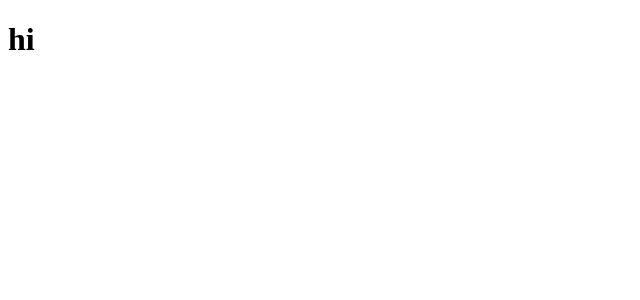
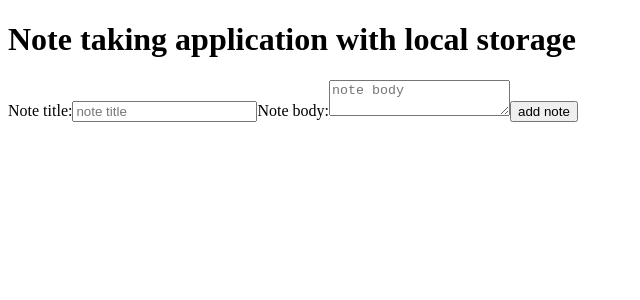
Before and after one commit to naiiiden/react-note-taking-app-with-local-storage, a React (Vite) app: page / in a window 1280 px wide. Shown: the top 300 px of the page, without its empty margins (0-640 px from the left). Built offline with nearby package versions, Linux system fonts and the light colour scheme.

Commit message:
form markup

```diff
--- a/src/App.jsx
+++ b/src/App.jsx
@@ -1,9 +1,20 @@
 function App() {
 
   return (
-    <>
-      <h1>hi</h1>
-    </>
+    <main>
+      <h1>Note taking application with local storage</h1>
+      <form>
+        <label htmlFor="note-title">
+          <span>Note title:</span>
+          <input id="note-title" type="text" placeholder="note title"/>
+        </label>
+        <label htmlFor="note-body">
+          <span>Note body:</span>
+          <textarea id="note-body" type="text" placeholder="note body"></textarea>
+        </label>
+        <input id="note-submit" type="submit" value="add note"/>
+      </form>
+    </main>
   )
 }
 
```
